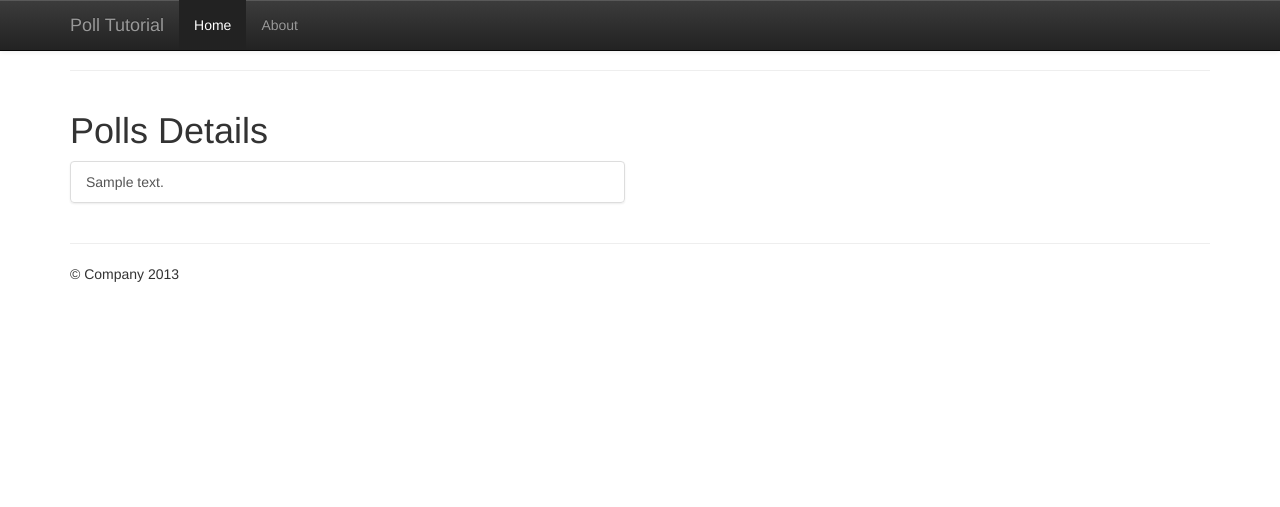
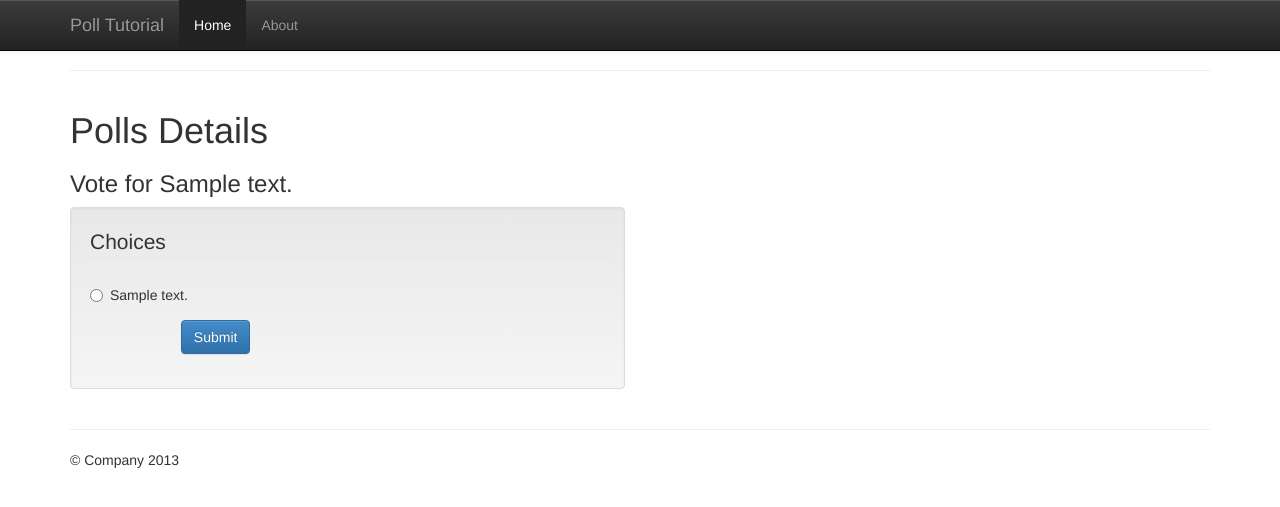
Before and after one commit to squallcs12/python-tutorial-codebase, a Django app: a page that uses polls/templates/polls/question.html in a window 1280 px wide. Shown: the top 507 px of the page. Run offline with Django 3.2, Linux system fonts and the light colour scheme; tables that the repository leaves empty hold one stand-in row (values such as "Sample post"); some libraries are stand-ins or nearby versions.

Commit message:
Display choices in poll details page

```diff
--- a/polls/templates/polls/question.html
+++ b/polls/templates/polls/question.html
@@ -3,8 +3,31 @@
 {% block content %}
 <div class="col-lg-6">
     <h1>Polls Details</h1>
-    <div class="list-group question">
-        <a href="{{ question.get_absolute_url }}" class="list-group-item question">{{ question.text }}</a>
+    <h3>Vote for {{ question.text }}</h3>
+    <div class="well bs-component">
+        <form class="form-horizontal" method="POST" action="{% url 'poll_detail' question.id %}">
+            {% csrf_token %}
+            <fieldset>
+                <legend>Choices</legend>
+                <div class="form-group">
+                    <div class="col-lg-10">
+                        {% for choice in question.choices.all %}
+                        <div class="radio">
+                            <label>
+                                <input id="choice_id_{{ choice.id }}" type="radio" name="choice_id" value="{{ choice.id }}">
+                                {{ choice.text }}
+                            </label>
+                        </div>
+                        {% endfor %}
+                    </div>
+                </div>
+                <div class="form-group">
+                    <div class="col-lg-10 col-lg-offset-2">
+                        <button type="submit" class="btn btn-primary">Submit</button>
+                    </div>
+                </div>
+            </fieldset>
+        </form>
     </div>
 </div>
 {% endblock %}
```
Also changed, not shown: polls/tests/views/test_polls_view.py (+3 -0 lines).
